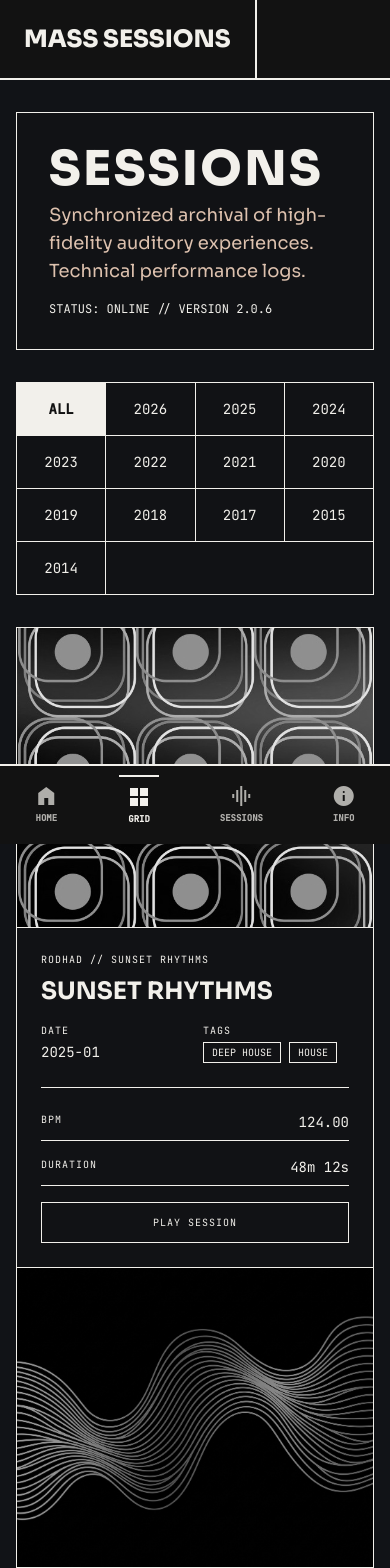
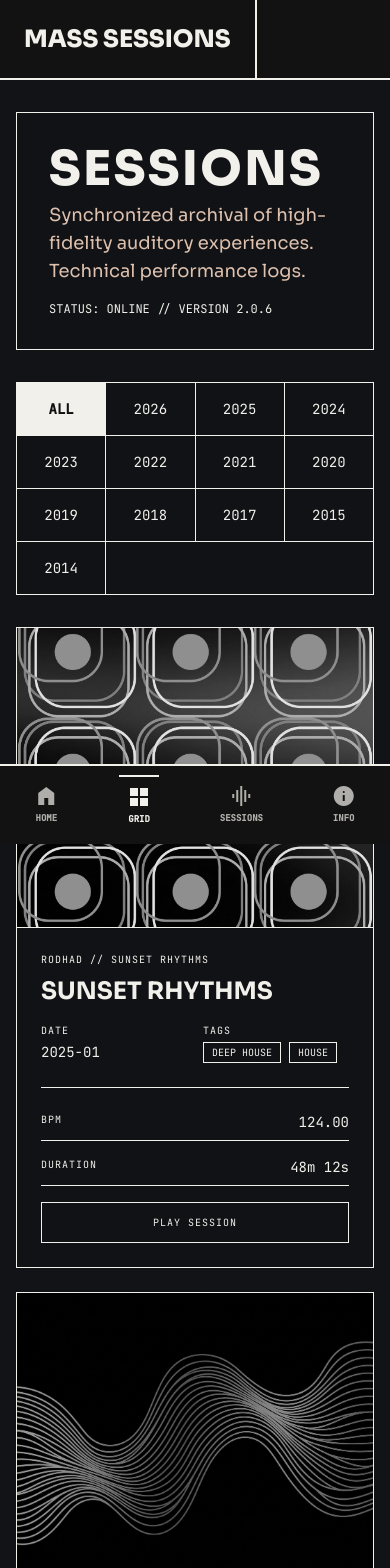
Before and after one commit to andres-manzanera/mass-sessions, a Next.js app: page /grid in a window 390 px wide. Shown: the top 1568 px of the page. Built offline with nearby package versions, Linux system fonts and the light colour scheme.

Commit message:
style: add separation between sessions on mobile

```diff
--- a/src/app/grid/page.tsx
+++ b/src/app/grid/page.tsx
@@ -79,7 +79,7 @@ function GridContent() {
         </div>
 
         {/* The Grid List */}
-        <div className="border border-brand-orange bg-black/40">
+        <div className="flex flex-col gap-6 lg:gap-0 lg:block lg:border lg:border-brand-orange lg:bg-black/40">
           {paginatedSessions.length === 0 ? (
             <div className="p-16 text-center text-on-surface-variant font-mono uppercase">
               No sessions found in the archive for {activeYear}.
@@ -89,7 +89,7 @@ function GridContent() {
               const isCurrent = activeSession?.id === session.id;
 
               return (
-                <div key={session.id} className={`flex flex-col lg:flex-row lg:h-[200px] hover:bg-surface-container transition-colors group ${index > 0 ? "border-t border-brand-orange" : ""}`}>
+                <div key={session.id} className={`flex flex-col lg:flex-row lg:h-[200px] hover:bg-surface-container transition-colors group border border-brand-orange bg-black/40 lg:border-0 lg:bg-transparent ${index > 0 ? "lg:border-t lg:border-brand-orange" : ""}`}>
 
                   {/* Image Column */}
                   <div className="w-full lg:w-[200px] h-[300px] lg:h-full shrink-0 border-b lg:border-b-0 lg:border-r border-brand-orange relative overflow-hidden">
```
